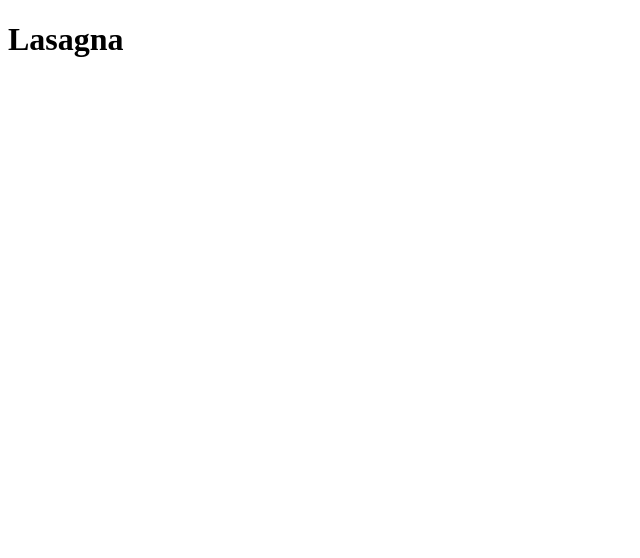
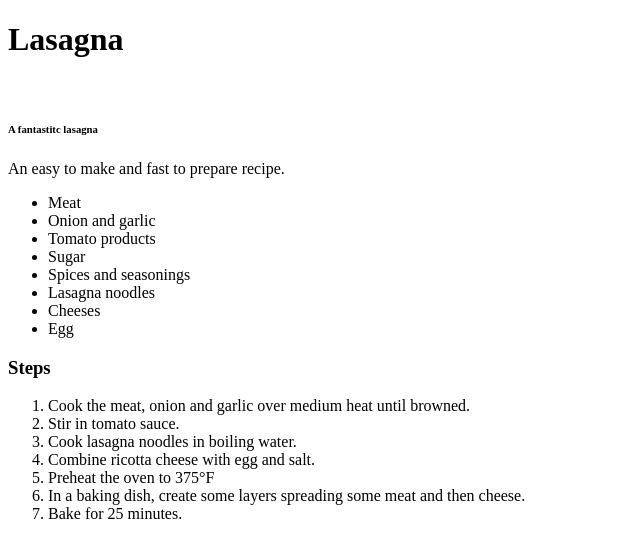
Before and after one commit to MontserratNunez/odin-recipes, a plain HTML site: page recipes/lasagna.html in a window 1280 px wide. Shown: the whole page, without its empty margins (0-640 px from the left). Drawn offline with Linux system fonts and the light colour scheme.

Commit message:
Add content to the lasagna page and add a tittle to the steps of the strawberry page

```diff
--- a/recipes/lasagna.html
+++ b/recipes/lasagna.html
@@ -7,5 +7,33 @@
 </head>
 <body>
     <h1>Lasagna</h1>
+    <img src="">
+    <h6>A fantastitc lasagna</h6>
+
+    <p>An easy to make and fast to prepare recipe.</p>
+
+    <ul>
+        <li>Meat</li>
+        <li>Onion and garlic</li>
+        <li>Tomato products</li>
+        <li>Sugar</li>
+        <li>Spices and seasonings</li>
+        <li>Lasagna noodles</li>
+        <li>Cheeses</li>
+        <li>Egg</li>
+    </ul>
+
+    <h3>Steps</h3>
+
+    <ol>
+        <li>Cook the meat, onion and garlic over medium heat until browned.</li>
+        <li>Stir in tomato sauce.</li>
+        <li>Cook lasagna noodles in boiling water.</li>
+        <li>Combine ricotta cheese with egg and salt.</li>
+        <li>Preheat the oven to 375°F</li>
+        <li>In a baking dish, create some layers spreading some meat and then cheese.</li>
+        <li>Bake for 25 minutes.</li>
+    </ol>
+
 </body>
 </html>
```
Also changed, not shown: recipes/strawberry-pie.html (+1 -0 lines).
